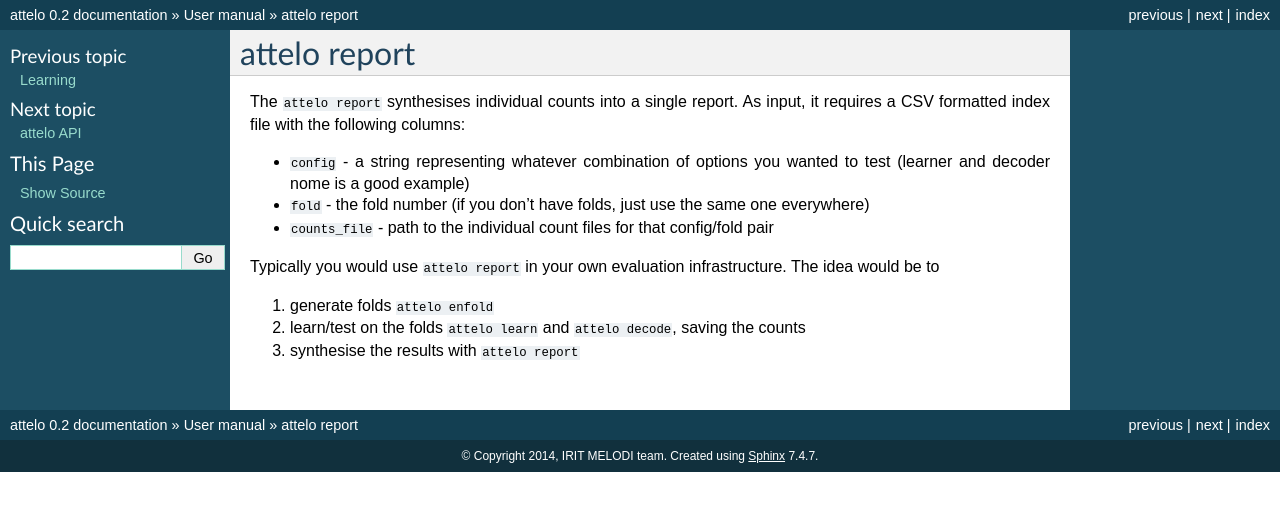
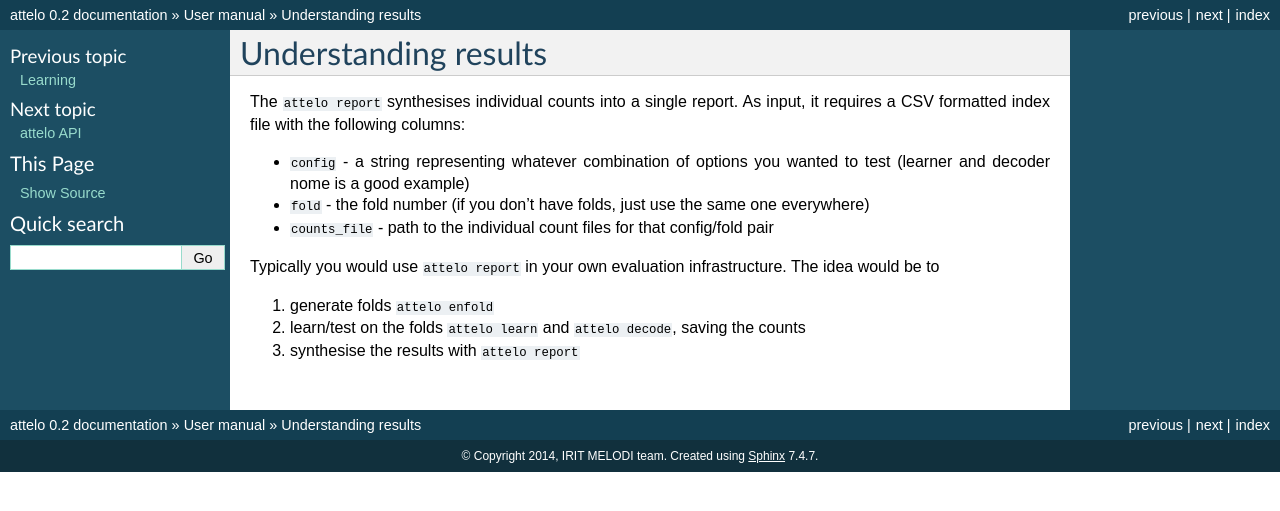
Before and after one commit to irit-melodi/attelo, a Sphinx documentation site: the page built from doc/report.rst, in a window 1280 px wide. Shown: the top 511 px of the page. Built offline with Sphinx 7.4.7, drawn with Linux system fonts in a browser that asks for light colours.

Commit message:
DOC links to attelo report

```diff
--- a/doc/output.rst
+++ b/doc/output.rst
@@ -37,4 +37,5 @@ The output above corresponds to the graph below ::
                 d1_493 <---[result]-- d1_494
 
 
-You can visualise the output with the `attelo graph` command
+You can visualise the results with the `attelo report` (see :doc:`report`) and
+attelo graph commands
--- a/doc/report.rst
+++ b/doc/report.rst
@@ -1,5 +1,7 @@
-attelo report
--------------
+.. _report:
+
+Understanding results
+=====================
 
 The ``attelo report`` synthesises individual counts into a single
 report. As input, it requires a CSV formatted index file with the
```
